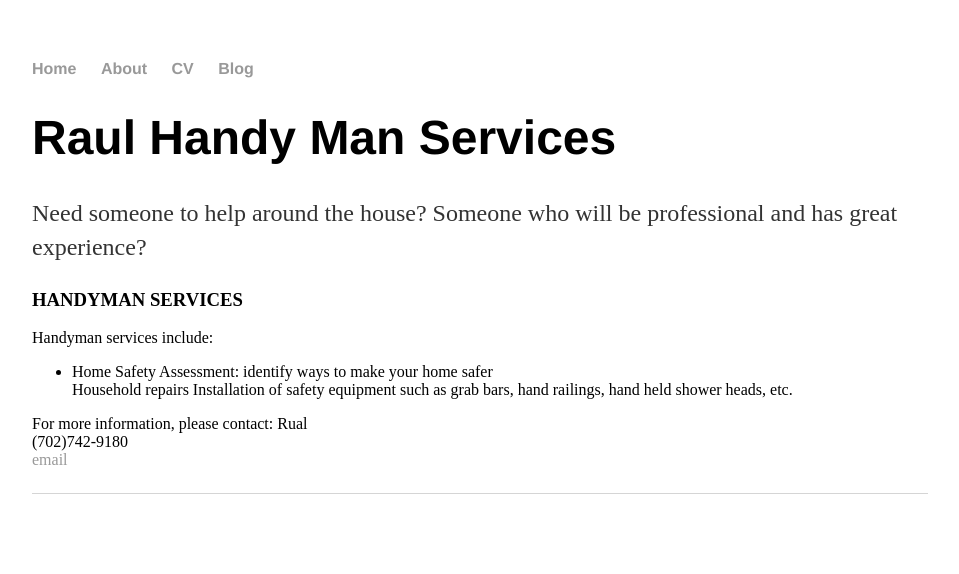
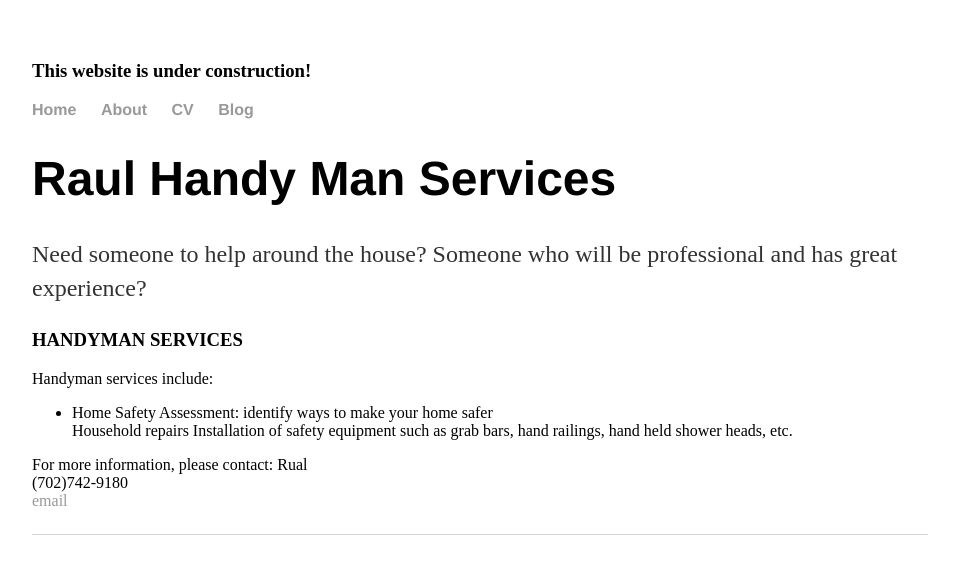
Before and after one commit to raulhandyman/raulhandyman.github.io, a plain HTML site: page index.html in a window 1280 px wide. Shown: the whole page, without its empty margins (160-1119 px from the left). Drawn offline with Linux system fonts and the light colour scheme; files that its build step writes are made by us from their sources.

Commit message:
Update index.html

```diff
--- a/index.html
+++ b/index.html
@@ -6,6 +6,7 @@
 		<link rel="stylesheet" type="text/css" href="/css/main.css">
 	</head>
 	<body>
+		<h3> This website is under construction! </h3>
 		<nav>
     		<ul>
         		<li><a href="/">Home</a></li>
```
